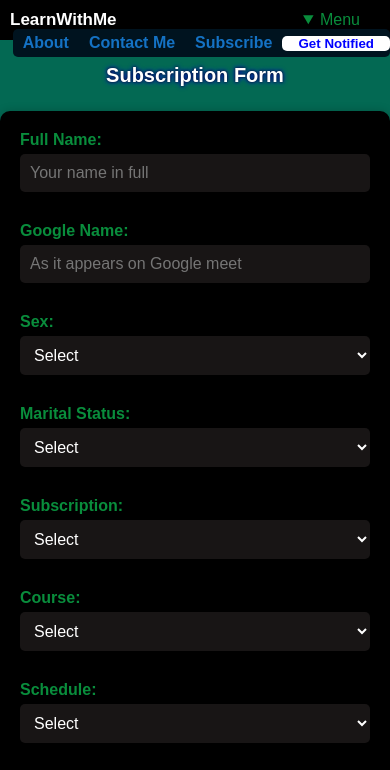
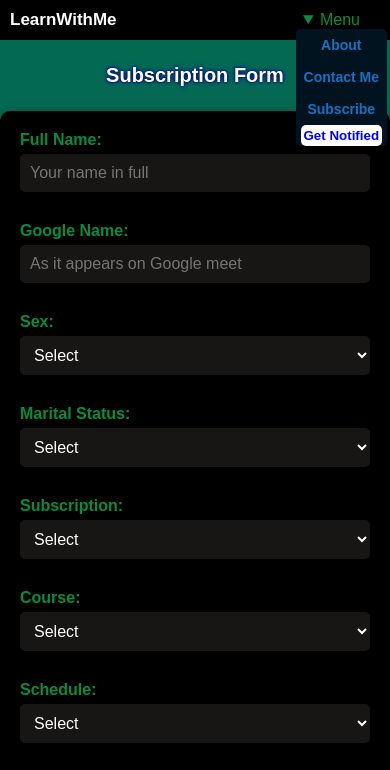
Before and after one commit to tpauldike/learnWithMe-frontend, a plain HTML site: page frontend/index.html in a window 390 px wide. Both pictures are taken after a click on the heading "Menu". Shown: the top 770 px of the page. Drawn offline with Linux system fonts and the light colour scheme.

Commit message:
some more changes

```diff
--- a/frontend/index.html
+++ b/frontend/index.html
@@ -3,6 +3,7 @@
 
 <head>
   <meta charset="UTF-8" />
+  <meta name="viewport" content="width=device-width, initial-scale=1.0">
   <title>LearnWithMe</title>
   <link rel="stylesheet" href="./styles/form.css" />
   <link rel="stylesheet" href="./styles/get-notified.css" />
--- a/frontend/styles/form.css
+++ b/frontend/styles/form.css
@@ -169,10 +169,6 @@ button[type="submit"]:hover {
   form {
     display: flex;
     flex-direction: column;
-    /* grid-gap: 20px; */
-    /* max-width: 600px; */
-    /* margin: 0 auto; */
-    /* padding: 20px; */
     border-radius: 10px;
     box-shadow: 0 0 10px rgba(0, 0, 0, 0.2);
     background: #000000;
@@ -181,6 +177,15 @@ button[type="submit"]:hover {
 
   nav p, nav button {
     display: none;
+    padding: 0.5rem;
+  }
+
+  nav button {
+    padding: 3px;
+  }
+
+  nav p {
+    padding: 1 2rem;
   }
 
   nav details, .menu-nav {
@@ -191,18 +196,25 @@ button[type="submit"]:hover {
 
   .menu-nav-container {
     display: flex;
-    /* flex-direction: column; */
+    flex-direction: column;
     z-index: 2;
     position: absolute;
-    right: 0px;
-    padding: 0 0rem;
+    right: 3px;
+    padding: 1 0rem;
     background: rgb(0, 19, 31);
     border-radius: 5px;
     align-items: center;
     align-content: center;
+    font-size: 14px;
   }
 
   h4#sub {
   font-size: 20px;
   }
 }
+
+@media screen and (max-width: 700px) {
+  form {
+
+  }
+}
```
